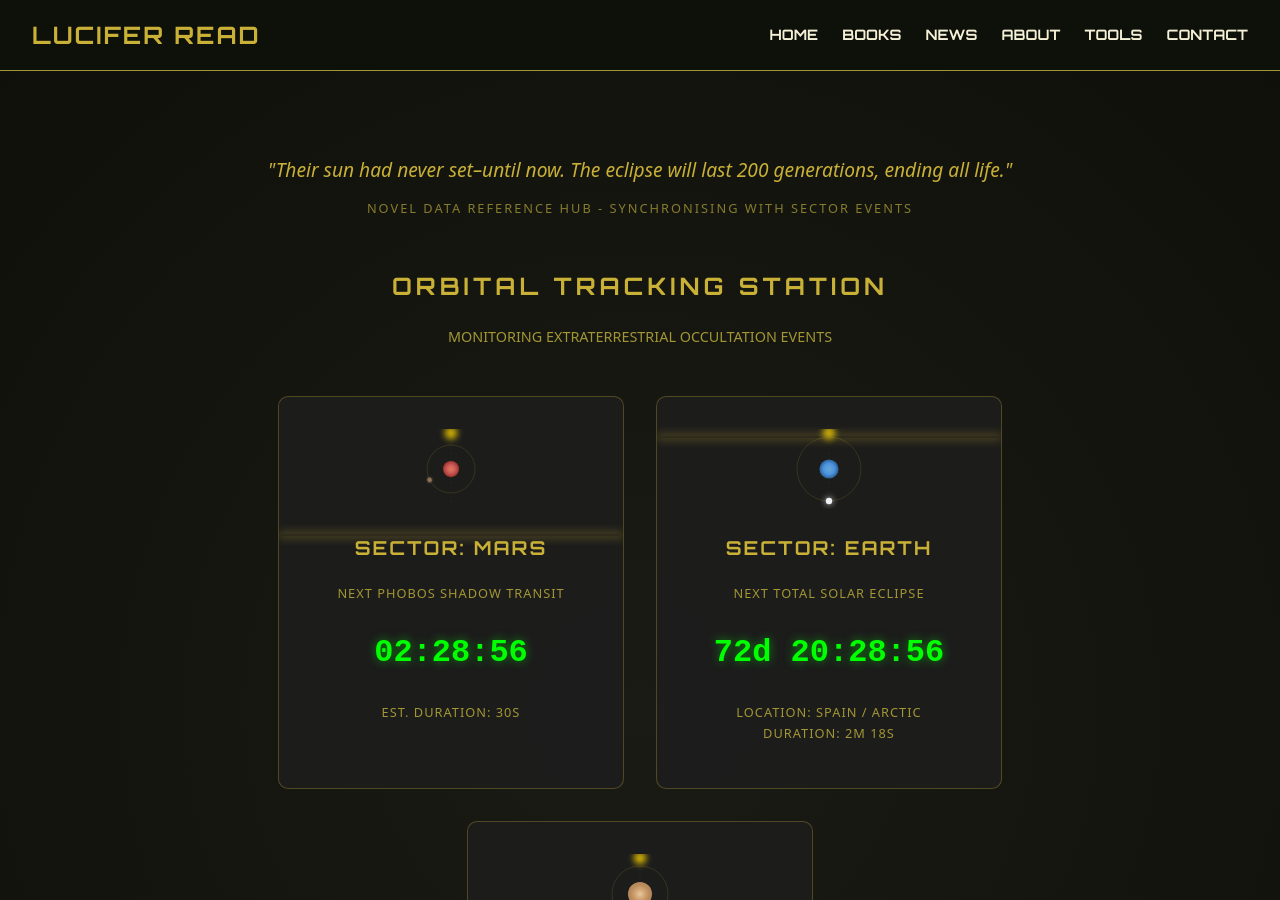
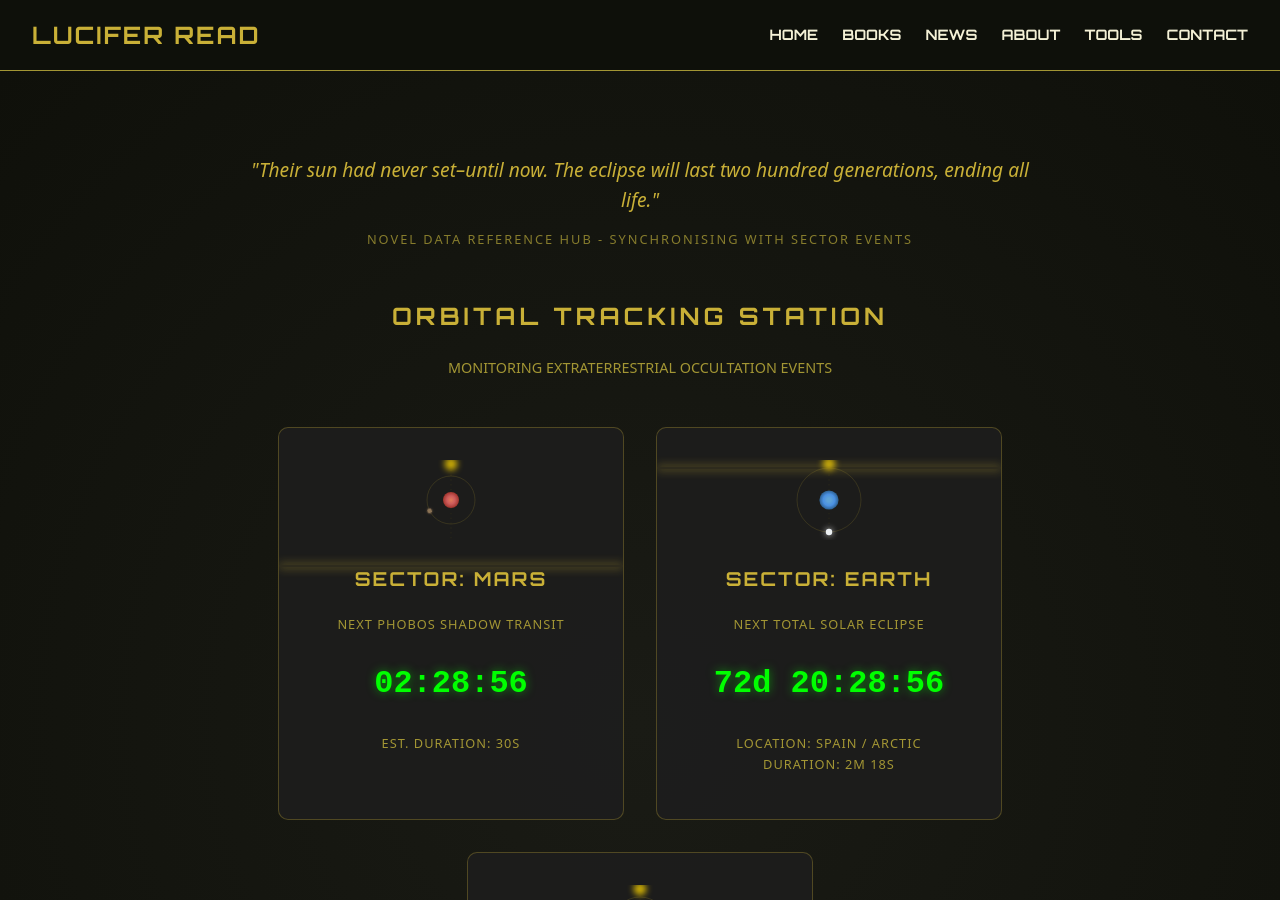
Before and after one commit to luciferread/luciferread.github.io, a Jekyll site: the page built from pages/eclipse-tracker.html, in a window 1280 px wide and 900 px high. Built offline with Jekyll 4.4.1, drawn with Linux system fonts in a browser that asks for light colours.

Commit message:
Grammatical changes

```diff
--- a/pages/eclipse-tracker.html
+++ b/pages/eclipse-tracker.html
@@ -10,7 +10,7 @@ permalink: /eclipse-tracker.html
     <div style="margin-bottom: 3rem; max-width: 800px; margin-left: auto; margin-right: auto; text-align: center;">
         <p
             style="font-style: italic; font-size: 1.2rem; line-height: 1.6; color: var(--color-accent); margin-bottom: 0.5rem;">
-            "Their sun had never set–until now. The eclipse will last 200 generations, ending all life."
+            "Their sun had never set–until now. The eclipse will last two hundred generations, ending all life."
         </p>
         <p
             style="font-size: 0.8rem; color: var(--color-text-muted); opacity: 0.8; text-transform: uppercase; letter-spacing: 2px;">
```
Also changed, not shown: _posts/2026-05-31-update.md (+1 -1 lines).
